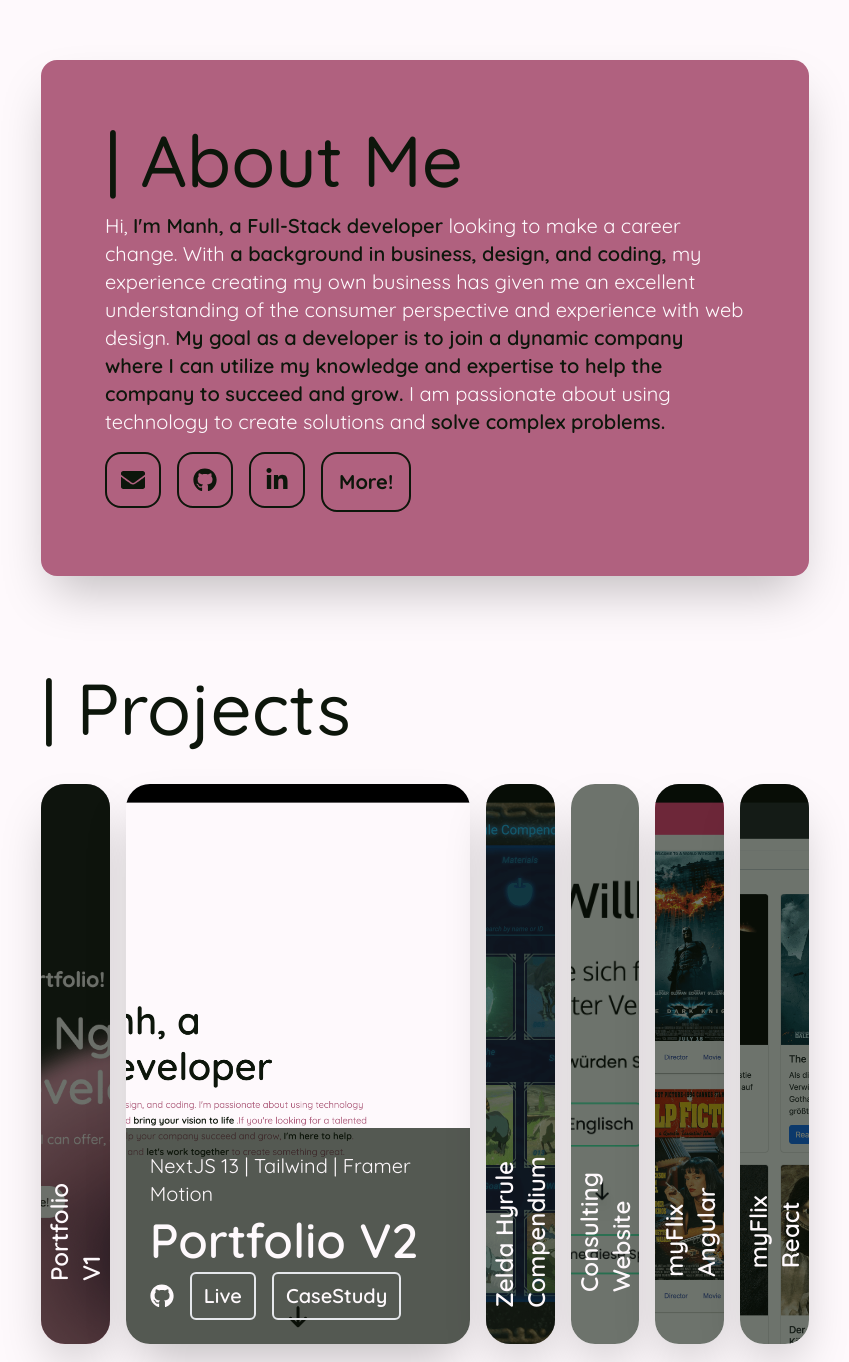
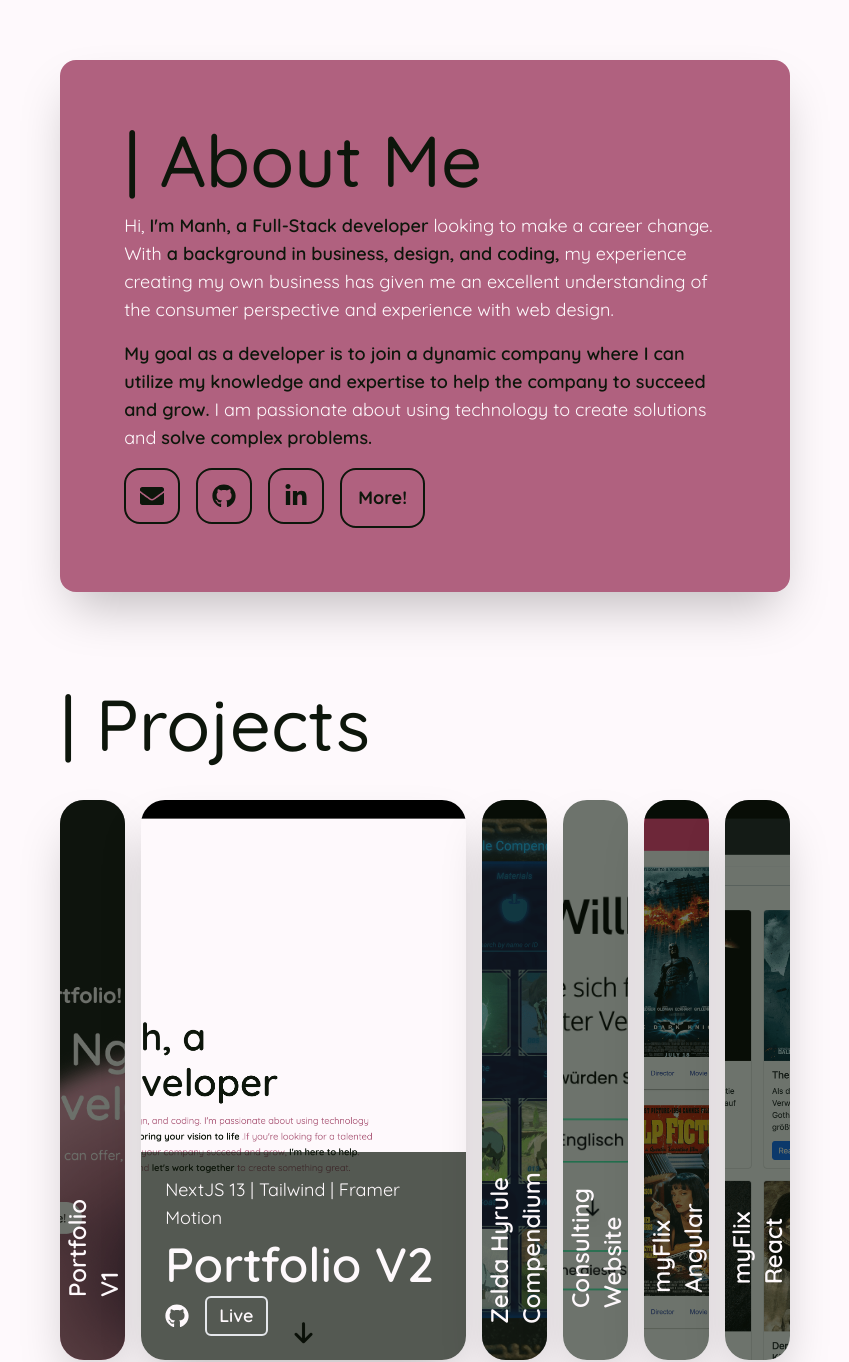
Before and after one commit to LetsCodeManh/Portfolio, a Next.js app: page / in a window 1280 px wide. Shown: the part 788-2150 px from the top of the page, without its empty margins (215-1064 px from the left). Built offline with nearby package versions, Linux system fonts and the light colour scheme.

Commit message:
feat: Build for live

```diff
--- a/components/about/AboutContent.tsx
+++ b/components/about/AboutContent.tsx
@@ -29,6 +29,11 @@
         experience creating my own business has given me an excellent
         understanding of the consumer perspective and experience with web
         design.
+      </motion.p>
+      <motion.p
+        variants={fadeIn("up", "tween", 0.4, 1)}
+        className="text text-primary dark:text-secondary"
+      >
         <span>
           {" "}
           My goal as a developer is to join a dynamic company where I can
--- a/components/about/AboutPerson.tsx
+++ b/components/about/AboutPerson.tsx
@@ -22,12 +22,12 @@
           <span>technical product designer</span> and worked in the same company
           for an additional year.
         </motion.p>
-        <motion.p variants={fadeIn("up", "tween", .8, 1)}>
+        <motion.p variants={fadeIn("up", "tween", 0.8, 1)}>
           However, <span>my thirst for more challenges</span> led me to{" "}
-          <span>create my own company</span> where I tried out new things and
-          businesses.
+          <span>create my own company</span> where could try out new things and
+          experiment with different businesses.
         </motion.p>
-        <motion.p variants={fadeIn("up", "tween", .9, 1)}>
+        <motion.p variants={fadeIn("up", "tween", 0.9, 1)}>
           After a while, I decided to{" "}
           <span>pursue the path of a developer</span> and enrolled in a
           bootcamp. Now, I&apos;ve just <span>finished my bootcamp</span> and am{" "}
@@ -40,7 +40,7 @@
           variants={fadeIn("up", "tween", 1.2, 1)}
           className="biggerText"
         >
-          | Interess
+          | Interests
         </motion.h2>
         <motion.p variants={fadeIn("up", "tween", 1.3, 1)}>
           When I&apos;m not coding, I enjoy{" "}
@@ -50,7 +50,7 @@
         <motion.div
           initial="hidden"
           whileInView="show"
-          variants={fadeIn("up", "tween", 1.4, 1)}
+          variants={fadeIn("up", "tween", 0.5, 1)}
           className="flexDown"
         >
           {aboutInteress.map((interess, index) => (
@@ -59,9 +59,17 @@
               key={index}
               className="flex gap-4 items-center justify-center border-2 p-4 border-dark rounded-2xl"
             >
-              <div className="border-2 border-dark rounded-2xl p-2 center">
-                <Icon icon={interess.icon} size="3rem" className="dark:text-dark" />
-              </div>
+              <motion.div
+                whileHover={{ scale: 1.2, borderRadius: "99rem" }}
+                whileTap={{ scale: 0.9 }}
+                className="border-2 border-dark rounded-2xl p-2 center hover:bg-secondary dark:hover:bg-primary transition-colors duration-300"
+              >
+                <Icon
+                  icon={interess.icon}
+                  size="3rem"
+                  className="dark:text-dark"
+                />
+              </motion.div>
               <p className="flex-1 text font-semibold text-secondary dark:text-primary">
                 {interess.description}
               </p>
--- a/components/about/AboutTimelineContainer.tsx
+++ b/components/about/AboutTimelineContainer.tsx
@@ -17,16 +17,16 @@
           key={index}
           className="bg-secondary dark:bg-primary rounded-2xl p-4 md:p-6 lg:p-8 flex flex-col gap-4"
         >
-          <h3 className="text text-primary dark:text-dark">
+          <h3 className="smallText text-primary dark:text-dark">
             {stage.locationDate}
           </h3>
-          <h2 className="biggerText text-dark dark:text-secondary">
+          <h2 className="bigText text-dark dark:text-secondary">
             | {stage.certificate}
           </h2>
           {stage.descriptions.length > 0 && (
-            <div className="flex flex-col gap-2">
+            <div className="flex flex-col gap-4">
               {stage.descriptions.map((description, index) => (
-                <p key={index} className="text text-primary dark:text-dark">
+                <p key={index} className="smallText text-primary dark:text-dark">
                   {description}
                 </p>
               ))}
--- a/components/constants/aboutTimeline.ts
+++ b/components/constants/aboutTimeline.ts
@@ -29,17 +29,17 @@
     ],
   },
   {
-    locationDate: "Bertrandt GmbH | Angust 2019 - February 2021",
-    certificate: "Technical Prodcut Designer",
+    locationDate: "Bertrandt GmbH | August 2019 - February 2021",
+    certificate: "Technical Product Designer",
     descriptions: [
       "Developed a product in collaboration with Maserati using CAD.",
-      "Designed and created the product using CREO and CATIA, while also overseeing documentation and calcuting product specifications.",
+      "Designed and created the product using CREO and CATIA, while also overseeing documentation and calculating product specifications.",
       "Successfully completed the prototyping phase.",
     ],
   },
   {
     locationDate: "Bertrandt GmbH | September 2016 - July 2019",
-    certificate: "Apprenticeship - Technical Prodcut Designer",
+    certificate: "Apprenticeship - Technical Product Designer",
     descriptions: [],
   },
 ];
--- a/components/hero/HeroContent.tsx
+++ b/components/hero/HeroContent.tsx
@@ -35,10 +35,7 @@
         <span>I&apos;m here to help</span>. Take a look at what I can offer and{" "}
         <span>let&apos;s work together</span> to create something great.
       </motion.p>
-      <motion.div
-        variants={fadeIn("up", "tween", 0.9, 1)}
-        className="flexSide"
-      >
+      <motion.div variants={fadeIn("up", "tween", 0.9, 1)} className="flexSide">
         {heroSectionIcons.map((icon, index) => (
           <motion.div
             variants={fadeIn("up", "tween", index * 0.5, 1)}
--- a/components/projects/ProjectCard.tsx
+++ b/components/projects/ProjectCard.tsx
@@ -66,9 +66,9 @@
               >
                 Live
               </a>
-              <a href={item.caseStudy} className="text projectLink">
+              {item.caStudy === "#" && <a href={item.caseStudy} className="text projectLink">
                 CaseStudy
-              </a>
+              </a>}
             </div>
           ))}
         </div>
--- a/styles/globals.css
+++ b/styles/globals.css
@@ -12,7 +12,7 @@
 }
 
 section, .sectionContainer {
-  @apply flex flex-col px-[5%] sm:px-[10%] md:px-[15%] lg:px-[20%] relative;
+  @apply flex flex-col px-[5%] sm:px-[10%] md:px-[15%] lg:px-[17.5%] xl:px-[21.5%] 2xl:px-[25%] relative;
 }
 
 .header {
@@ -33,10 +33,14 @@
 
 p,
 .text {
-  @apply text-base sm:text-lg lg:text-xl;
+  @apply text-base md:text-lg;
 }
 
 .text span,
 p span {
   @apply font-semibold text-dark;
 }
+
+.smallText {
+  @apply text-xs sm:text-sm md:text-base
+}
--- a/styles/styles.css
+++ b/styles/styles.css
@@ -23,7 +23,7 @@
 }
 
 .projectLink {
-  @apply font-semibold py-2 px-[.75rem] border-2 rounded-md hover:bg-secondary dark:hover:bg-secondary transition-colors duration-300;
+  @apply font-semibold py-1 px-[.75rem] border-2 rounded-md hover:bg-secondary dark:hover:bg-secondary transition-colors duration-300;
 }
 
 .flexDown {
```
